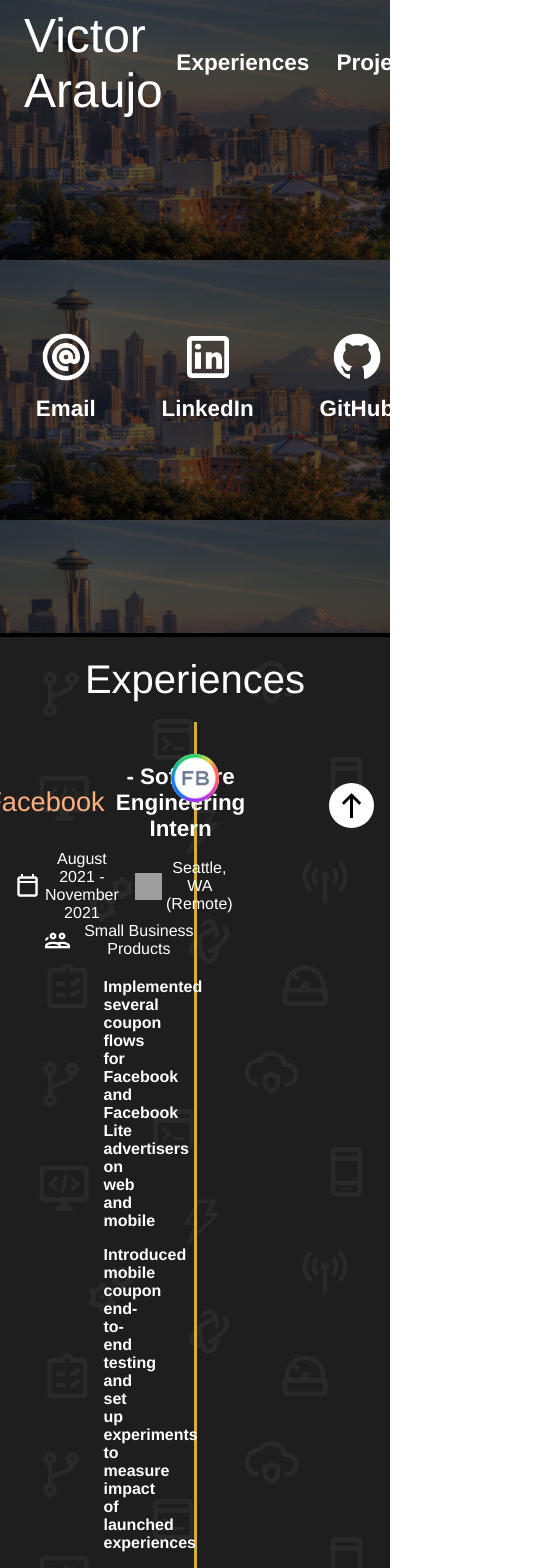
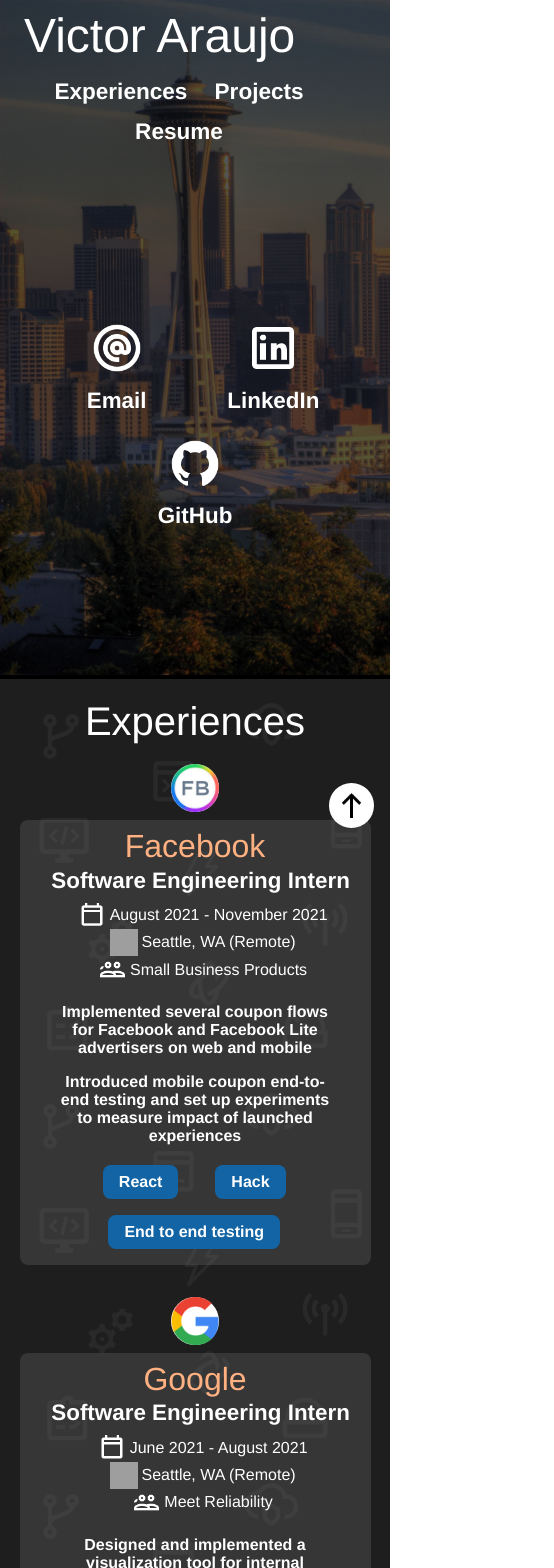
Before and after one commit to va-rau-jo/va-rau-jo.github.io, a React (Create React App) app: page / in a window 390 px wide. Shown: the top 1568 px of the page, 554 px wide, since content can reach past the window. Built offline with nearby package versions, Linux system fonts and the light colour scheme; grey boxes are pictures that could not be loaded.

Commit message:
fixed mobile for experiences

```diff
--- a/src/components/ContactList/styles.scss
+++ b/src/components/ContactList/styles.scss
@@ -28,9 +28,12 @@
 }
 
 .contact_list {
+  align-content: center;
   align-items: center;
   display: flex;
   flex-grow: 1;
+  flex-wrap: wrap;
   list-style-type: none;
   justify-content: center;
+  padding: 0;
 }
--- a/src/components/Experiences/Experiences.tsx
+++ b/src/components/Experiences/Experiences.tsx
@@ -6,13 +6,14 @@
     const side = i % 2 === 0 ? '_left' : '_right';
     return (
         <td className='exp_item_container'>
-            <div className='exp_item'>
             <div className={'exp_company_logo exp_company_logo' + side} >
                 <img alt="Company logo" src={logos[entry.company.toLowerCase()]} />
             </div>
+            <div className='exp_item_content'>
+                <div className='exp_item'>
                     <div className='exp_title'>
                         <span className='exp_company_name'> {entry.company} </span>
-                    <span className='exp_role'> - {entry.role} </span>
+                        <span className='exp_role'> {entry.role} </span>
                     </div>
                     <div className='exp_item_labels'>
                         <div className='exp_label_container'>
@@ -47,6 +48,7 @@
                         </li>
                     ))}
                 </ul>
+            </div>
         </td>
     );
 }
--- a/src/components/Experiences/styles.scss
+++ b/src/components/Experiences/styles.scss
@@ -10,14 +10,13 @@
   border-radius: $rounded_corners;
   list-style-type: none;
   margin: 0 2em;
-  padding: 0.5em 1em;
-  text-align: left;
+  padding: 0.5em 0;
 }
 
 .exp_accomplishments > li {
   color: white;
   font-weight: bold;
-  margin: 0 0 0.5em 2em;
+  margin-bottom: 0.5em;
   padding: 0.25em;
 }
 
@@ -47,7 +46,7 @@
 
 .exp_company_name {
   color: #ffb182;
-  font-size: $h4;
+  font-size: $h3;
   margin: 0;
 }
 
@@ -67,7 +66,6 @@
   flex-direction: column;
   justify-content: center;
   padding: 0.5em;
-  width: 100%;
 }
 
 .exp_item_container {
@@ -78,6 +76,7 @@
 
 .exp_item_labels {
   display: flex;
+  flex-wrap: wrap;
   justify-content: center;
 }
 
@@ -95,7 +94,7 @@
 
 .exp_table {
   margin: auto;
-  table-layout: fixed;
+  // table-layout: fixed;
   width: 90%;
 }
 
@@ -130,6 +129,51 @@
 .exp_title {
   align-items: center;
   display: flex;
+  flex-direction: column;
   justify-content: center;
   margin-bottom: 0.5em;
 }
+
+// Mobile styling
+@media only screen and (max-device-width: 800px) {
+  td {
+    display: none;
+  }
+
+  .exp_company_logo {
+    margin: 0 auto;
+  }
+
+  .exp_company_logo_left {
+    left: 0;
+    right: 0;
+  }
+
+  .exp_company_logo_right {
+    left: 0;
+    right: 0;
+  }
+
+  .exp_item_content {
+    background-color: #76767645;
+    border-radius: $rounded_corners;
+    margin-top: $logo_radius;
+  }
+
+  .exp_item {
+    padding: 0.5em 0;
+  }
+
+  .exp_item_container {
+    display: table-cell;
+    width: 100%;
+  }
+
+  #exp_role_hyphen {
+    display: none;
+  }
+
+  .exp_timeline {
+    display: none;
+  }
+}
--- a/src/components/Navbar/styles.scss
+++ b/src/components/Navbar/styles.scss
@@ -7,6 +7,7 @@
 
 .navbar_navbar {
   display: flex;
+  flex-wrap: wrap;
   justify-content: center;
   list-style-type: none;
   padding: 0;
@@ -15,7 +16,7 @@
 .navbar_navbar > li {
   cursor: pointer;
   font-size: $h4;
-  margin: 0 0.5em;
+  margin: 0 0.5em 0.5em 0.5em;
   padding: 0;
 }
 
--- a/src/pages/styles.scss
+++ b/src/pages/styles.scss
@@ -43,6 +43,7 @@
 .main_header {
   align-items: center;
   display: inline-flex;
+  flex-wrap: wrap;
   justify-content: space-between;
   padding-top: 8px;
 }
@@ -58,9 +59,9 @@
 }
 
 .main_section1 {
-  background-size: 100vw;
+  background-size: cover;
   color: white;
-  height: 75vh;
+  height: 80vh;
 }
 
 // Dims the background image
```
Lines whose indentation alone changed are shown as unchanged.
